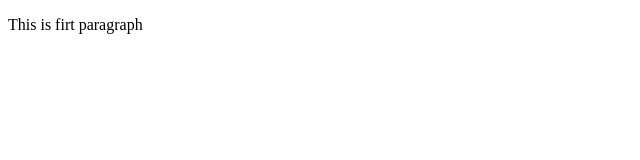
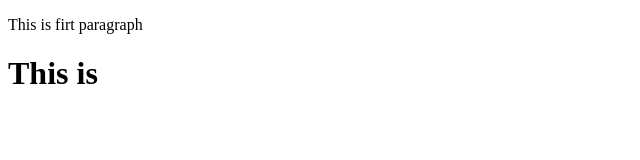
Before and after one commit to Rambrat/newGitTutorial, a plain HTML site: page index.html in a window 1280 px wide. Shown: the whole page, without its empty margins (0-640 px from the left). Drawn offline with Linux system fonts and the light colour scheme.

Commit message:
commit on feature

```diff
--- a/index.html
+++ b/index.html
@@ -7,5 +7,6 @@
 </head>
 <body>
     <p>This is firt paragraph</p>
+    <h1>This is <H1></H1></h1>
 </body>
 </html>
```
